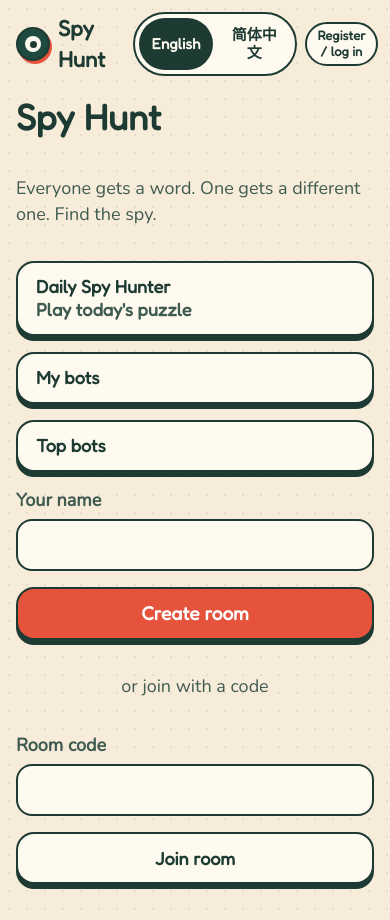
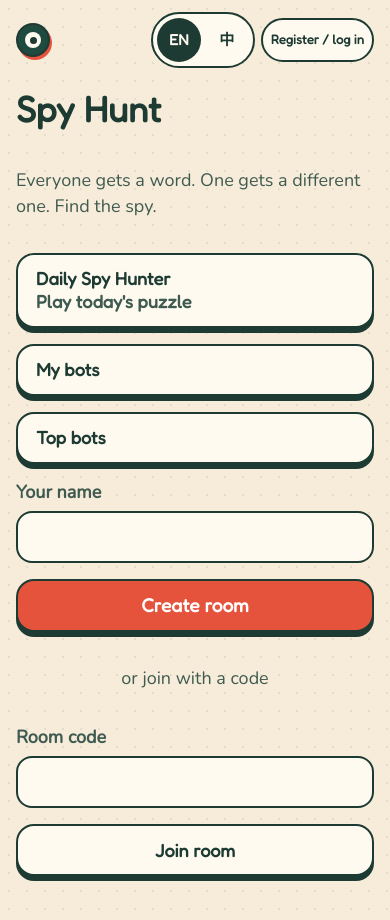
Before and after one commit to alex123bob/spy-hunt, a React (Vite) app: page / in a window 390 px wide. Built offline with nearby package versions, Linux system fonts and the light colour scheme; no server answers.

Commit message:
fix(ui): restore Loader, fit top bar at 320px, account menu focus, tap targets
Co-Authored-By: Claude Opus 5.5 <noreply@anthropic.com>

```diff
--- a/src/components/AccountMenu.tsx
+++ b/src/components/AccountMenu.tsx
@@ -4,10 +4,11 @@ import { t } from '../i18n'
 export function AccountMenu({ email, onLogout }: { email: string; onLogout: () => void }) {
   const [open, setOpen] = useState(false)
   const root = useRef<HTMLDivElement>(null)
+  const trigger = useRef<HTMLButtonElement>(null)
 
   useEffect(() => {
     if (!open) return
-    const onKey = (e: KeyboardEvent) => { if (e.key === 'Escape') setOpen(false) }
+    const onKey = (e: KeyboardEvent) => { if (e.key === 'Escape') { setOpen(false); trigger.current?.focus() } }
     const onDown = (e: MouseEvent) => {
       if (root.current && !root.current.contains(e.target as Node)) setOpen(false)
     }
@@ -21,12 +22,12 @@ export function AccountMenu({ email, onLogout }: { email: string; onLogout: () =
 
   return (
     <div className="account-menu" ref={root}>
-      <button type="button" className="pill account-btn" aria-haspopup="menu" aria-expanded={open}
+      <button type="button" className="pill account-btn" ref={trigger} aria-haspopup="menu" aria-expanded={open}
         onClick={() => setOpen(o => !o)}>{t('auth.account')}</button>
       {open && (
         <div className="account-pop">
           <span className="wrap">{email}</span>
-          <button type="button" className="btn secondary" onClick={onLogout}>{t('auth.logout')}</button>
+          <button type="button" className="btn secondary" onClick={() => { setOpen(false); onLogout() }}>{t('auth.logout')}</button>
         </div>
       )}
     </div>
--- a/src/components/LangPicker.tsx
+++ b/src/components/LangPicker.tsx
@@ -1,9 +1,9 @@
 import { LANGS, type Lang } from '../api/types'
 import { t } from '../i18n'
 
-export function LangPicker({ value, onChange, label = 'Language' }: { value: Lang; onChange: (l: Lang) => void; label?: string }) {
+export function LangPicker({ value, onChange, label = 'Language', compact = false }: { value: Lang; onChange: (l: Lang) => void; label?: string; compact?: boolean }) {
   return (
-    <div role="radiogroup" aria-label={label} className="segmented langpicker">
+    <div role="radiogroup" aria-label={label} className={`segmented langpicker${compact ? ' compact' : ''}`}>
       {LANGS.map((l) => (
         <button
           key={l}
@@ -11,9 +11,10 @@ export function LangPicker({ value, onChange, label = 'Language' }: { value: Lan
           role="radio"
           aria-checked={value === l}
           className={'chip'}
+          aria-label={compact ? t(`lang.${l}`) : undefined}
           onClick={() => onChange(l)}
         >
-          {t(`lang.${l}`)}
+          {compact ? t(`lang.short.${l}`) : t(`lang.${l}`)}
         </button>
       ))}
     </div>
--- a/src/components/TopBar.tsx
+++ b/src/components/TopBar.tsx
@@ -27,7 +27,7 @@ export function TopBar() {
     <header className="topbar">
       <Link to="/" className="topbar-logo" aria-label={t('app.title')}><Logo /></Link>
       <div className="topbar-right">
-        <LangPicker value={lang} onChange={pickLang} />
+        <LangPicker compact value={lang} onChange={pickLang} />
         {account.email ? (
           <>
             <Link className="pill" to="/clan">{t('clan.topbar')}</Link>
--- a/src/i18n/en.json
+++ b/src/i18n/en.json
@@ -11,6 +11,8 @@
   "error.network": "Cannot reach the server. Check your connection.",
   "lang.en": "English",
   "lang.zh-Hans": "简体中文",
+  "lang.short.en": "EN",
+  "lang.short.zh-Hans": "中",
   "lobby.title": "Lobby",
   "lobby.players": "Players",
   "lobby.bot": "Bot",
--- a/src/i18n/zh-Hans.json
+++ b/src/i18n/zh-Hans.json
@@ -11,6 +11,8 @@
   "error.network": "无法连接服务器,请检查网络。",
   "lang.en": "English",
   "lang.zh-Hans": "简体中文",
+  "lang.short.en": "EN",
+  "lang.short.zh-Hans": "中",
   "lobby.title": "大厅",
   "lobby.players": "玩家",
   "lobby.bot": "机器人",
--- a/src/styles/primitives.css
+++ b/src/styles/primitives.css
@@ -214,15 +214,24 @@ label:has(> input.toggle), label.toggle { flex-direction: row; align-items: cent
 .eye::before { content: ""; width: 16px; height: 16px; border-radius: 50%; background: var(--paper); }
 .eye::after { content: ""; position: absolute; width: 7px; height: 7px; border-radius: 50%; background: var(--ink); animation: look 4s ease-in-out infinite; }
 .logo-s .eye { width: 28px; height: 28px; }
-.topbar { max-width: 520px; margin: 0 auto; padding: 12px var(--gutter) 0; display: flex; align-items: center; justify-content: space-between; gap: 8px; }
+.topbar { flex-wrap: wrap; max-width: 520px; margin: 0 auto; padding: 12px var(--gutter) 0; display: flex; align-items: center; justify-content: space-between; gap: 8px; }
 .topbar-logo { text-decoration: none; color: inherit; min-height: 44px; display: inline-flex; align-items: center; }
 .topbar-right { display: flex; align-items: center; gap: 8px; min-width: 0; }
-.topbar .pill { text-decoration: none; color: var(--ink); cursor: pointer; min-height: 36px; display: inline-flex; align-items: center; }
+.topbar .pill { text-decoration: none; color: var(--ink); cursor: pointer; min-height: 44px; display: inline-flex; align-items: center; }
 .topbar .segmented { flex: 0 0 auto; }
 .account-menu { position: relative; }
 .account-pop { position: absolute; right: 0; top: calc(100% + 8px); z-index: 20; width: max-content; max-width: 240px; display: flex; flex-direction: column; gap: 10px; padding: 12px; background: var(--paper); border: 2.5px solid var(--ink); border-radius: 18px; box-shadow: 0 4px 0 var(--ink); animation: pop .2s var(--ease-spring); }
 .account-pop .wrap { overflow-wrap: anywhere; font-weight: 600; }
-.nudge { max-width: 520px; margin: 8px auto 0; padding: 10px 14px; background: var(--sun); color: var(--ink); border: 2.5px solid var(--ink); border-radius: 18px; box-shadow: 0 4px 0 var(--ink); display: flex; align-items: center; justify-content: space-between; gap: 10px; width: calc(100% - 2 * var(--gutter)); transform: rotate(-1deg); animation: nudge-in .4s var(--ease-spring); }
+.nudge { max-width: 520px; margin: 8px auto 0; padding: 10px 14px; background: var(--sun); color: var(--ink); border: 2.5px solid var(--ink); border-radius: 18px; box-shadow: 0 4px 0 var(--ink); display: flex; align-items: center; justify-content: space-between; gap: 10px; width: calc(100% - 2 * var(--gutter) - 8px); transform: rotate(-1deg); animation: nudge-in .4s var(--ease-spring); }
 @keyframes nudge-in { from { transform: translateY(-24px) rotate(-1deg); opacity: 0; } to { transform: rotate(-1deg); opacity: 1; } }
 .banner { position: sticky; top: 0; z-index: 5; display: flex; align-items: center; justify-content: center; gap: 8px; background: var(--tomato-deep); color: #fff; padding: 6px; font-size: 14px; font-weight: 700; }
 .banner .dot { width: 8px; height: 8px; border-radius: 50%; background: #fff; animation: pulse 1.2s ease-in-out infinite; }
+
+.nudge .pill { min-height: 44px; min-width: 44px; display: inline-flex; align-items: center; justify-content: center; cursor: pointer; }
+.langpicker.compact .chip { min-width: 44px; min-height: 44px; padding-inline: 8px; }
+@media (max-width: 400px) {
+  .topbar .logo-text { display: none; }
+  .topbar-right { gap: 6px; }
+  .topbar .pill { padding-inline: 8px; }
+  .nudge { transform: none; animation: none; }
+}
```
Also changed, not shown: src/components/Loader.tsx (added, +11 -0 lines), 2 other files (tests, documents, lock files or other folders).
